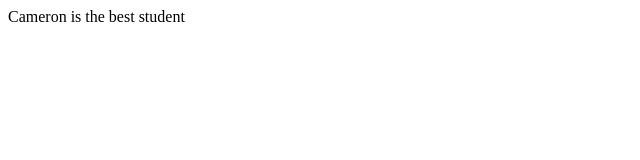
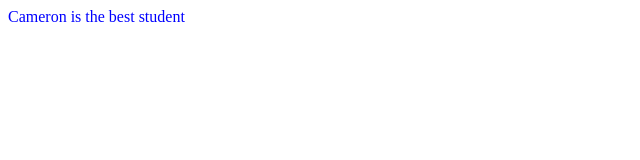
Before and after one commit to Hortincameron/gitandgithubworkflow, a plain HTML site: page index.html in a window 1280 px wide. Shown: the whole page, without its empty margins (0-640 px from the left). Drawn offline with Linux system fonts and the light colour scheme.

Commit message:
index.css was added

```diff
--- /dev/null
+++ b/index.css
@@ -0,0 +1,3 @@
+body{
+    color:blue
+}
--- a/index.html
+++ b/index.html
@@ -1,5 +1,8 @@
 <!DOCTYPE html>
 <html>
+    <head>
+        <link rel="stylesheet" href="index.css">
+    </head>
     <body>
         Cameron is the best student
     </body>
```
